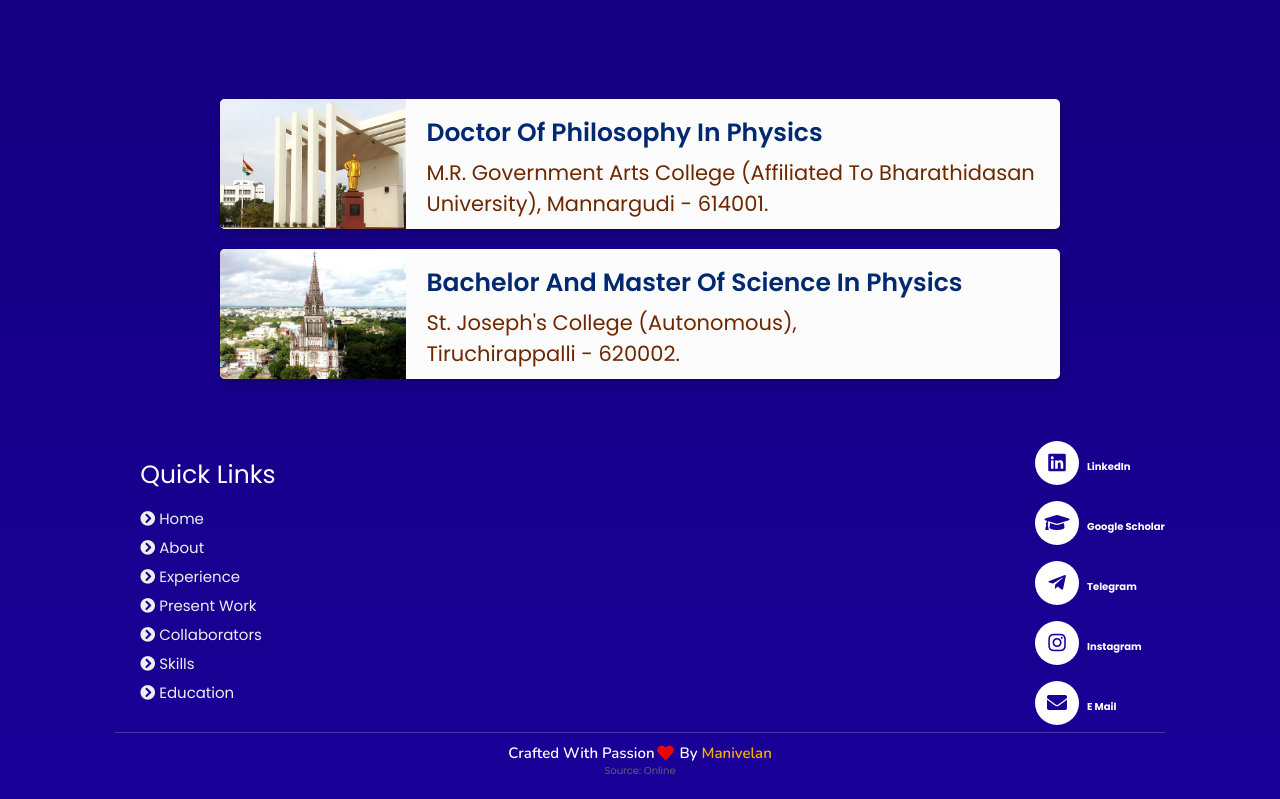
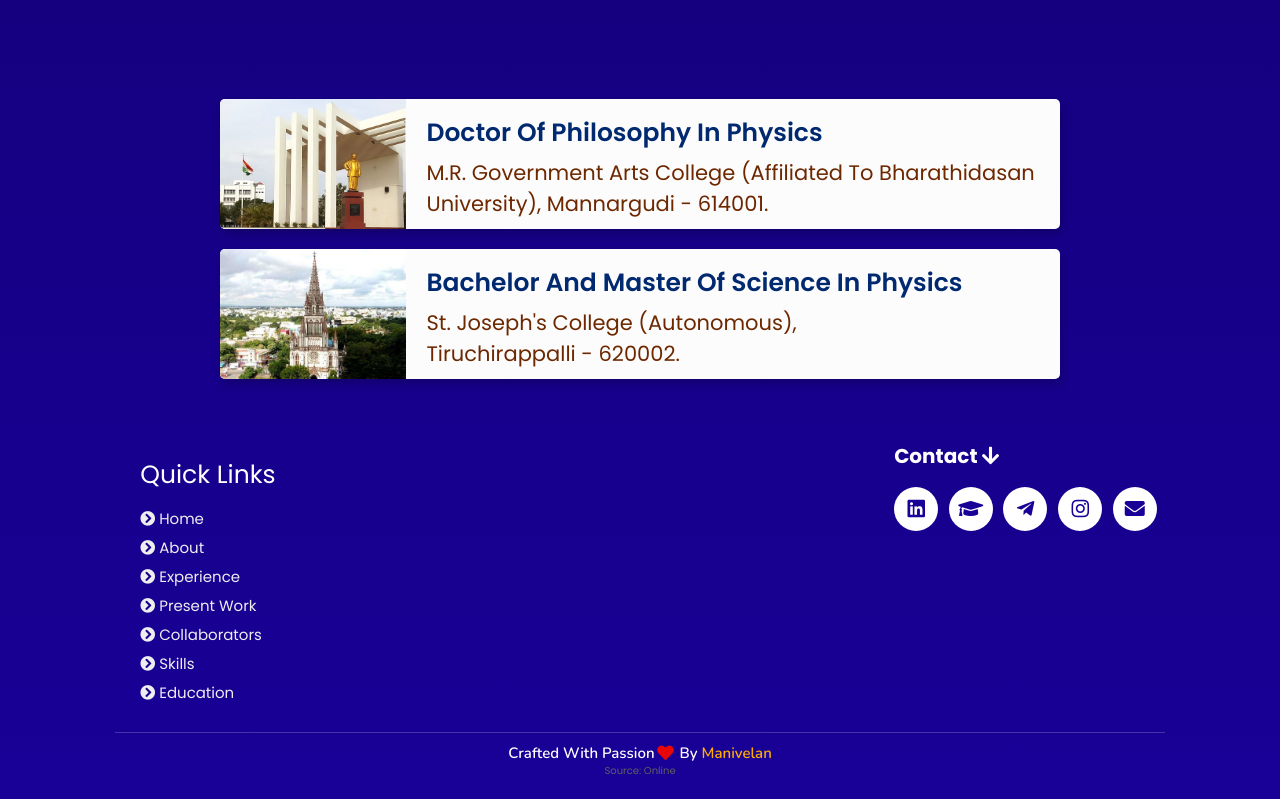
Before and after one commit to Manivelan-sv/manivelan-sv.github.io, a plain HTML site: page index.html in a window 1280 px wide. Shown: the part 4501-5300 px from the top of the page. Drawn offline with nearby package versions, Linux system fonts and the light colour scheme; no server answers; a script that the page names is missing.

Commit message:
Add files via upload

```diff
--- a/index.html
+++ b/index.html
@@ -416,7 +416,7 @@
   <br><br>
   <div class="box-container">
       <div class="box">
-          <h3>quick links</h3>
+          <h3 >quick links</h3>
           <a href="#home"><i class="fas fa-chevron-circle-right"></i> home</a>
           <a href="#about"><i class="fas fa-chevron-circle-right"></i> about</a>
           <a href="#ResearchExperience"><i class="fas fa-chevron-circle-right"></i> Experience</a>
@@ -427,21 +427,15 @@
       </div>
     <div class="socials">
       <ul class="social-icons">
-        <a class="linkedin" aria-label="LinkedIn" href="https://www.linkedin.com/in/manivelan-s-v" target="_blank"><i class="fab fa-linkedin"></i></a><b style="color: #FFFFFf;">LinkedIn</b>
-        <br><br>
-        <a class="google-scholar" aria-label="Google Scholar" href="https://scholar.google.com/" target="_blank"><i class="fas fa-graduation-cap"></i></a><b style="color: #FFFFFf;">Google Scholar</b>
-        <br><br>
-        <a class="telegram" aria-label="Telegram" href="https://t.me/Manivelan" target="_blank"><i class="fab fa-telegram-plane"></i></a><b style="color: #FFFFFf;">Telegram</b>
-        <br><br>
-        <a class="instagram" aria-label="Instagram" href="https://instagram.com/ma_ni_ve_la_n"><i class="fab fa-instagram" target="_blank"></i></a><b style="color: #FFFFFf;">Instagram</b>
-        <br><br>
-        <a class="dev" aria-label="Instagram" href="https://instagram.com/ma_ni_ve_la_n"><i class="fas fa-envelope" target="_blank"></i></a><b style="color: #FFFFFf;">E Mail</b>
+        <h3 style="color: #FFFFFF; font-size: 20px;">Contact <i class="fas fa-arrow-down"></i></h3>
+        <br>
+        <a class="linkedin" aria-label="LinkedIn" href="https://www.linkedin.com/in/manivelan-s-v" target="_blank"><i class="fab fa-linkedin"></i></a>
+        <a class="google-scholar" aria-label="Google Scholar" href="https://scholar.google.com/" target="_blank"><i class="fas fa-graduation-cap"></i></a>
+        <a class="telegram" aria-label="Telegram" href="https://t.me/Manivelan" target="_blank"><i class="fab fa-telegram-plane"></i></a>
+        <a class="instagram" aria-label="Instagram" href="https://instagram.com/ma_ni_ve_la_n"><i class="fab fa-instagram" target="_blank"></i></a>
+        <a class="dev" aria-label="Instagram" href="https://instagram.com/ma_ni_ve_la_n"><i class="fas fa-envelope" target="_blank"></i></a>
       </ul>
     </div>
-
-
-
-
   </div>
   <div>
   <h1 class="credit">Crafted with passion<i class="fa fa-heart pulse"></i> by <a href="./"> Manivelan </a></h1><center><p style="color: #616060;">Source: Online</p></center>
```
